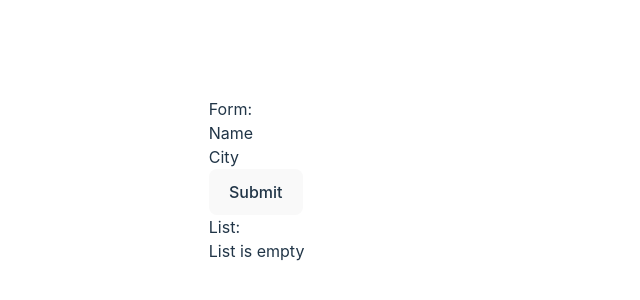
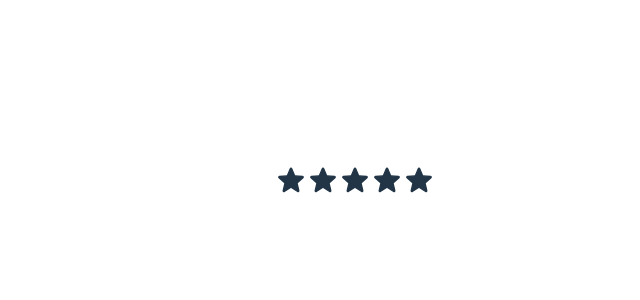
Before and after one commit to viet34tqc/react-coding-exercices, a React (Vite) app: page / in a window 1280 px wide. Shown: the part 220-520 px from the top of the page, without its empty margins (285-925 px from the left). Built offline with nearby package versions, Linux system fonts and the light colour scheme.

Commit message:
Simple rating

```diff
--- a/src/App.tsx
+++ b/src/App.tsx
@@ -1,8 +1,8 @@
 import './App.css';
-import ContactBook from './ContactBook/ContactBook';
+import Rating from './Rating/Rating';
 
 function App() {
-  return <ContactBook />;
+  return <Rating />;
 }
 
 export default App;
--- /dev/null
+++ b/src/Rating/Rating.module.css
@@ -0,0 +1,26 @@
+.wrapper {
+  display: flex;
+}
+
+.wrapper input {
+  border: 0;
+  clip: rect(0 0 0 0);
+  height: 1px;
+  margin: -1px;
+  overflow: hidden;
+  padding: 0;
+  position: absolute;
+  white-space: nowrap;
+  width: 1px;
+}
+
+.wrapper label:hover,
+.wrapper label:has(~ input:checked),
+.wrapper span:has(~ span input:checked) label,
+.wrapper span:has(~ span label:hover) label {
+  color: yellow;
+}
+
+.wrapper span:hover ~ span label {
+  color: initial !important;
+}
--- a/src/Rating/Rating.tsx
+++ b/src/Rating/Rating.tsx
@@ -1,16 +1,49 @@
-// How to display half star <https://ishadeed.com/article/star-rating-svg/>
-// How to hover to update rating value: each star is an radio input. When we hover on an radio, it updates rating value
-// First we will have svgs and inputs
-
+import { useState } from 'react';
+import styles from './Rating.module.css'
 type Props = {
-  length: number;
-  value: number;
-  onChange: () => void;
-  step: number;
+  length?: number;
 };
 
-const Rating = ({ length, step = 0.5 }: Props) => {
-  return <div></div>;
+const Star = () => (
+  <svg
+    fill="currentColor"
+    stroke="currentColor"
+    width="2rem"
+    height="2rem"
+    strokeWidth="1"
+    viewBox="0 0 24 24"
+    xmlns="http://www.w3.org/2000/svg"
+    aria-hidden="true"
+  >
+    <path
+      strokeLinecap="round"
+      strokeLinejoin="round"
+      d="M11.48 3.499a.562.562 0 011.04 0l2.125 5.111a.563.563 0 00.475.345l5.518.442c.499.04.701.663.321.988l-4.204 3.602a.563.563 0 00-.182.557l1.285 5.385a.562.562 0 01-.84.61l-4.725-2.885a.563.563 0 00-.586 0L6.982 20.54a.562.562 0 01-.84-.61l1.285-5.386a.562.562 0 00-.182-.557l-4.204-3.602a.563.563 0 01.321-.988l5.518-.442a.563.563 0 00.475-.345L11.48 3.5z"
+    ></path>
+  </svg>
+);
+
+const Rating = ({ length = 5 }: Props) => {
+  const [checked, setChecked] = useState<number | null>(null);
+  return (
+    <div className={styles.wrapper}>
+      {[...Array(length)].map((_, i) => (
+        <span>
+          <label htmlFor={`id-${i}`}>
+            <Star />
+          </label>
+          <input
+            type="radio"
+            value={i + 1}
+            checked={checked === i + 1}
+            onChange={() => setChecked(i + 1)}
+            id={`id-${i}`}
+            className="visually-hidden"
+          />
+        </span>
+      ))}
+    </div>
+  );
 };
 
 export default Rating;
```
